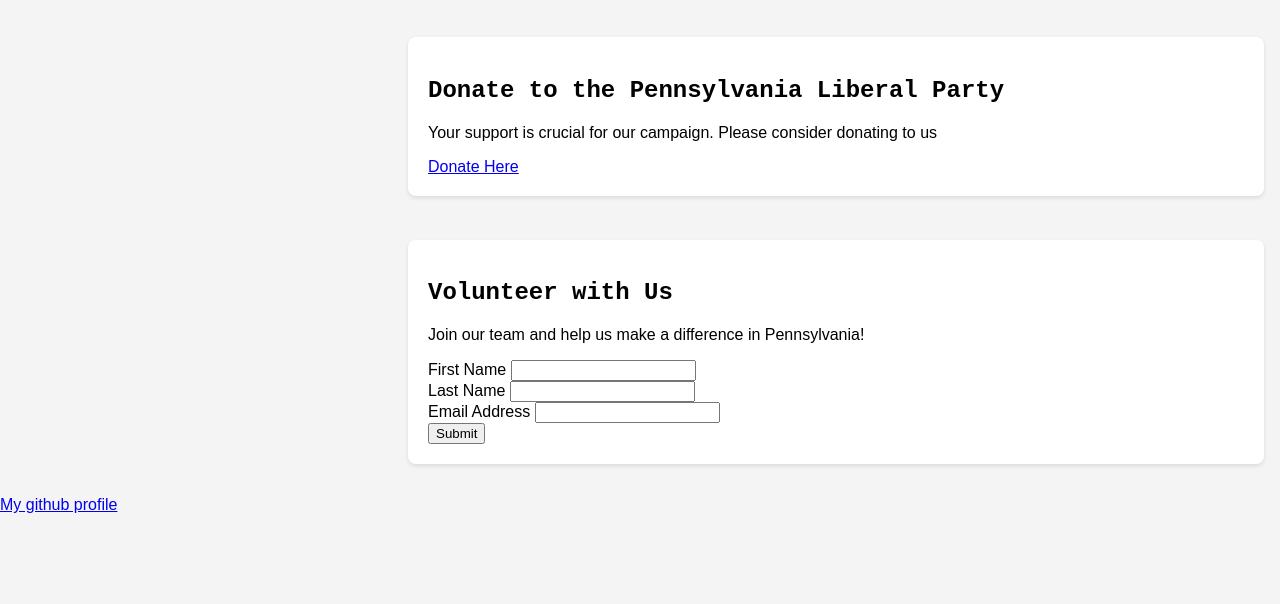
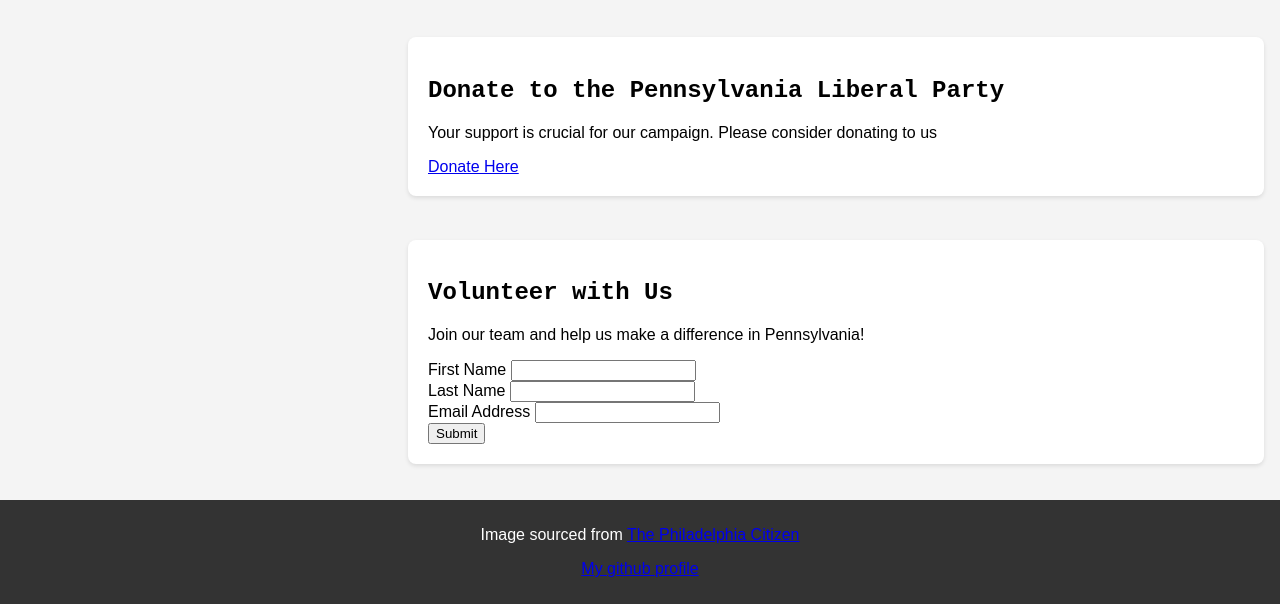
Before and after one commit to KhanFaisal/CIS130project2, a plain HTML site: page index.html in a window 1280 px wide. Shown: the part 388-992 px from the top of the page. Before the commit the page ends 918 px from the top, so only its background shows below. Drawn offline with Linux system fonts and the light colour scheme.

Commit message:
added accessibility

```diff
--- a/index.html
+++ b/index.html
@@ -9,7 +9,7 @@
 <body>
 <h1>Welcome to Daniel S. Wassmer's Campaign Website</h1>
 <main id="container">
-            <img src="https://thephiladelphiacitizen.org/nitropack_static/rjCplBTregrNqOsSFAbNvRgdiyEHCCRe/assets/images/optimized/rev-078ace8/thephiladelphiacitizen.org/wp-content/uploads/2025/09/daniel-wassmer-small.jpg" alt="Image taken from https://thephiladelphiacitizen.org/pa-election-guide/" id="theImg"/>
+            <img src="https://thephiladelphiacitizen.org/nitropack_static/rjCplBTregrNqOsSFAbNvRgdiyEHCCRe/assets/images/optimized/rev-078ace8/thephiladelphiacitizen.org/wp-content/uploads/2025/09/daniel-wassmer-small.jpg" alt="Image of Daniel S. Wassmer" id="theImg"/>
     <section id="About">
         <h2>About Daniel S. Wassmer</h2>
         <p id="bio">Daniel S. Wassmer is an attorney in private practice in Bucks County. In 2020, he ran as a Libertarian candidate for Attorney General, and, in 2022, as a Keystone Party candidate for the U.S. Senate. In a 2020 Ballotpedia “Candidate Conversation,” Wassmer touted his more than 30 years of varied legal experience and expressed support for gun rights, objection to government overreach, and described then-AG candidate Josh Shapiro (and Shapiro’s Republican opponent) as “literally garbage.” More currently, his Facebook profile reveals a dislike of Trump and the Trump administration’s approach to international affairs, health matters, business matters, more.</p>
@@ -43,6 +43,7 @@
     </section>
 </main>
 <footer>
+    <p>Image sourced from <a href="Image taken from https://thephiladelphiacitizen.org/pa-election-guide/"> The Philadelphia Citizen</a></p>
     <p><a href="https://github.com/KhanFaisal">My github profile</a></p>
 </footer>
 </body>
--- a/styles.css
+++ b/styles.css
@@ -65,3 +65,11 @@ button:hover
     background-color: #333;
     color: #fff;
 }
+footer
+{
+    text-align: center;
+    padding: 10px;
+    background-color: #333;
+    color: #fff;
+    margin-top: 20px;
+}
```
